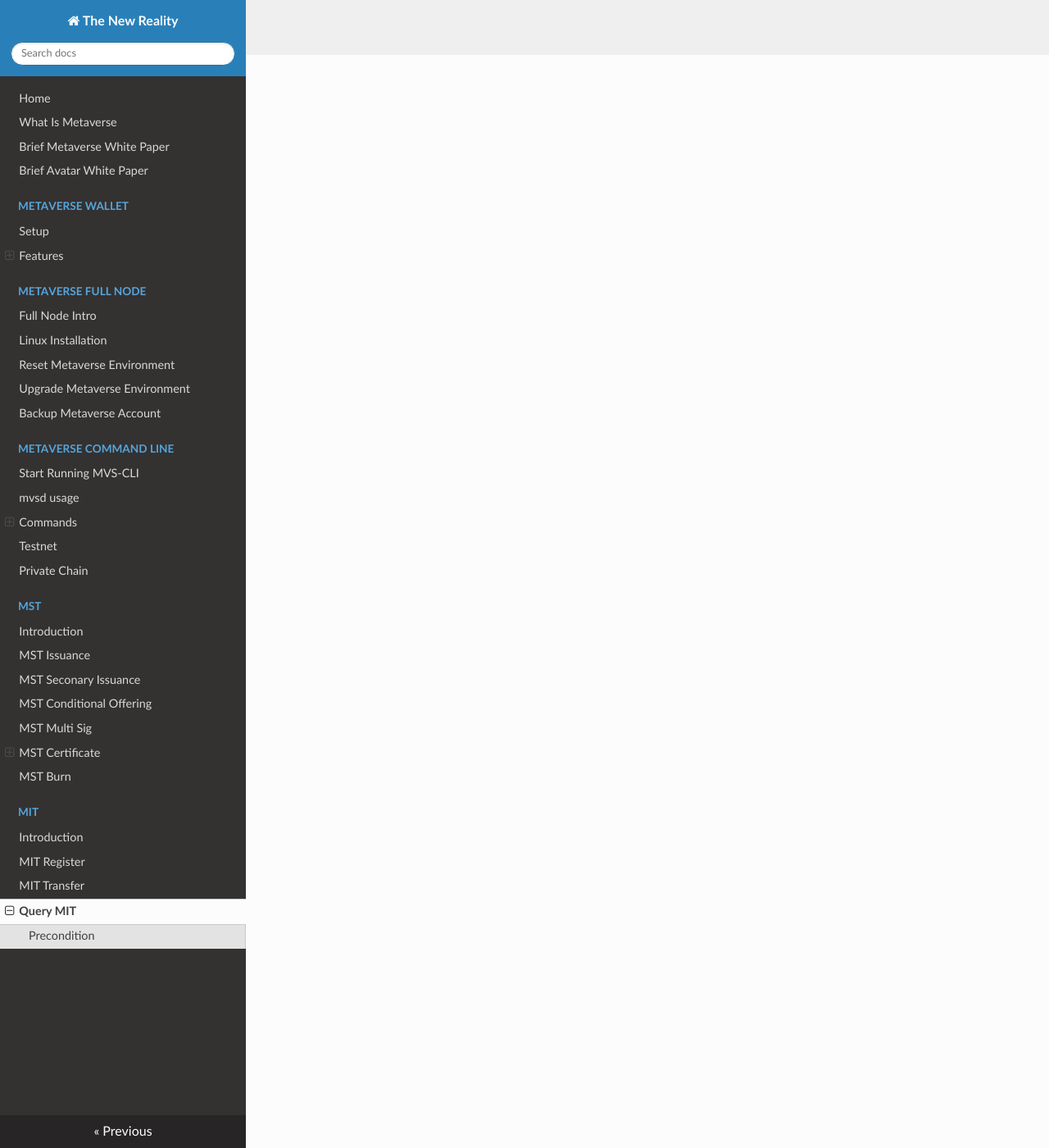
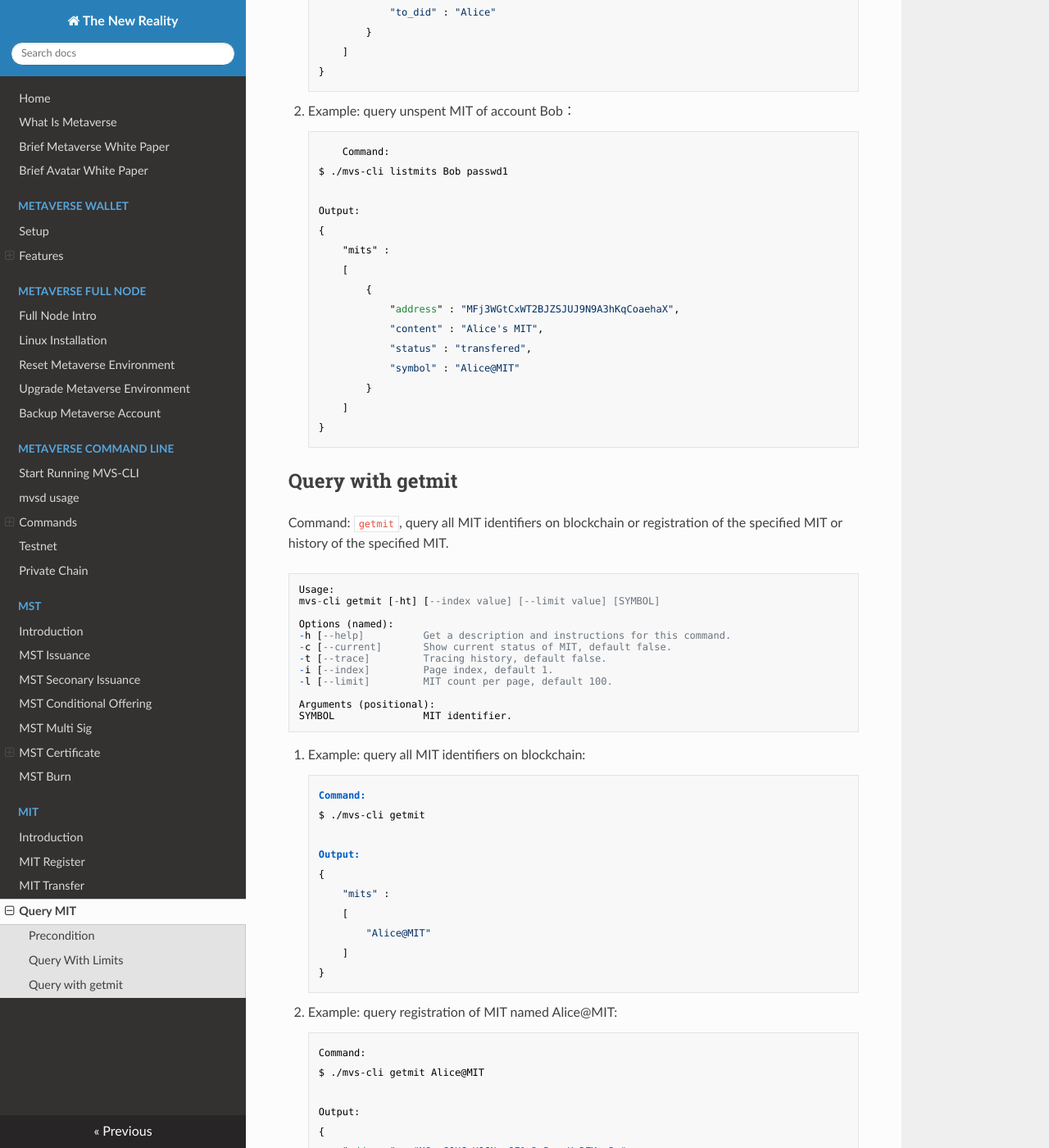
Before and after one commit to benjamin852/mvs_docs, an MkDocs documentation site: the page built from docs/mitquery.md, in a window 1280 px wide and 1400 px high, scrolled down 1333 px. Shown: the whole window at 82% size. Built offline with MkDocs 1.6.1, drawn with Linux system fonts in a browser that asks for light colours; nearby versions of some CDN libraries; old or Windows-style settings are respelled for this version of MkDocs; some of the changed text lies outside the part shown.

Commit message:
finsihed mits

```diff
--- a/docs/mitquery.md
+++ b/docs/mitquery.md
@@ -11,3 +11,149 @@
 With an account, if you want to issue or send an asset, you have to make sure that there is enough ETP in the account to pay fees. You can use `mvs-cli getbalance account_name password` to get the total balance of the account. You can also use `mvs-cli listbalances account_name password` to list the balance of each address in the account.
 
 You can use help to get the help information of each command. For eaxmple, use `mvs-cli help registermit` or `mvs-cli registermit -h` to get the help information of `registermit`
+
+## Query With Limits
+
+Command: `listmits`, query all registered MIT on blockchain or unspent MIT of specified account.
+
+    Usage:
+    mvs-cli listmits [-h] [ACCOUNTNAME] [ACCOUNTAUTH]
+
+    Options (named):
+    -h [--help]          Get a description and instructions for this command.
+
+    Arguments (positional):
+    ACCOUNTNAME          Account name required.
+    ACCOUNTAUTH          Account password(authorization) required.
+
+Note: If account name and password is specified, then query unspent MIT of specified account.
+
+1.  Example: query all registered MIT on blockchain：
+
+        Command:
+        $ ./mvs-cli listmits
+
+        Output:
+        {
+            "mits" :
+            [
+                {
+                    "address" : "MJevGQHGwKQGNpeJF1vDxBawxKoRZMqsRz",
+                    "content" : "Alice's MIT",
+                    "height" : 3692,
+                    "status" : "registered",
+                    "symbol" : "Alice@MIT",
+                    "time_stamp" : 1528182825,
+                    "to_did" : "Alice"
+                }
+            ]
+        }
+
+2.  Example: query unspent MIT of account Bob：
+
+            Command:
+        $ ./mvs-cli listmits Bob passwd1
+
+        Output:
+        {
+            "mits" :
+            [
+                {
+                    "address" : "MFj3WGtCxWT2BJZSJUJ9N9A3hKqCoaehaX",
+                    "content" : "Alice's MIT",
+                    "status" : "transfered",
+                    "symbol" : "Alice@MIT"
+                }
+            ]
+        }
+
+## Query with getmit
+
+Command: `getmit`, query all MIT identifiers on blockchain or registration of the specified MIT or history of the specified MIT.
+
+    Usage:
+    mvs-cli getmit [-ht] [--index value] [--limit value] [SYMBOL]
+
+    Options (named):
+    -h [--help]          Get a description and instructions for this command.
+    -c [--current] 		 Show current status of MIT, default false.
+    -t [--trace]         Tracing history, default false.
+    -i [--index]         Page index, default 1.
+    -l [--limit]         MIT count per page, default 100.
+
+    Arguments (positional):
+    SYMBOL               MIT identifier.
+
+1. Example: query all MIT identifiers on blockchain:
+
+
+        Command:
+        $ ./mvs-cli getmit
+
+        Output:
+        {
+            "mits" :
+            [
+                "Alice@MIT"
+            ]
+        }
+
+2.  Example: query registration of MIT named Alice@MIT:
+
+        Command:
+        $ ./mvs-cli getmit Alice@MIT
+
+        Output:
+        {
+            "address" : "MJevGQHGwKQGNpeJF1vDxBawxKoRZMqsRz",
+            "content" : "Alice's MIT",
+            "height" : 3692,
+            "status" : "registered",
+            "symbol" : "Alice@MIT",
+            "time_stamp" : 1528182825,
+            "to_did" : "Alice"
+        }
+
+3.  Example: query current status of MIT named Alice@MIT:
+
+        Command:
+        $ ./mvs-cli getmit Alice@MIT -c
+
+        Output:
+        {
+            "address" : "MJevGQHGwKQGNpeJF1vDxBawxKoRZMqsRz",
+            "content" : "Alice's MIT",
+            "height" : 7090,
+            "status" : "transfered",
+            "symbol" : "Alice@MIT",
+            "time_stamp" : 1528183391,
+            "to_did" : "Bob"
+        }
+
+4.  Example: query history of MIT named Alice@MIT:
+
+        Command:
+        $ ./mvs-cli getmit Alice@MIT -t
+
+        Output:
+        {
+            "mits" :
+            [
+                {
+                    "address" : "MFj3WGtCxWT2BJZSJUJ9N9A3hKqCoaehaX",
+                    "height" : 7090,
+                    "status" : "transfered",
+                    "symbol" : "Alice@MIT",
+                    "time_stamp" : 1528183391,
+                    "to_did" : "Bob"
+                },
+                {
+                    "address" : "MJevGQHGwKQGNpeJF1vDxBawxKoRZMqsRz",
+                    "height" : 3692,
+                    "status" : "registered",
+                    "symbol" : "Alice@MIT",
+                    "time_stamp" : 1528182825,
+                    "to_did" : "Alice"
+                }
+            ]
+        }
```
